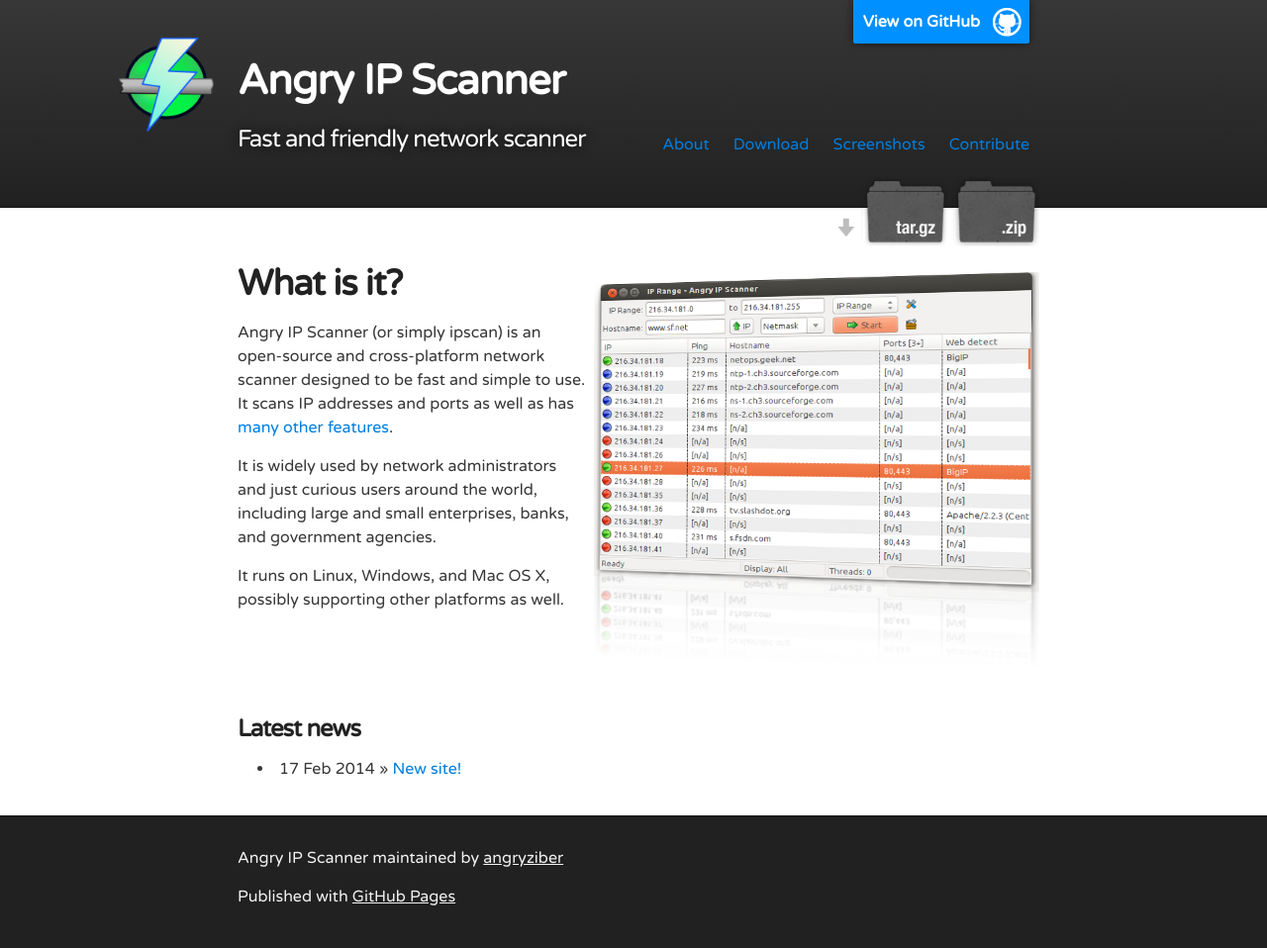
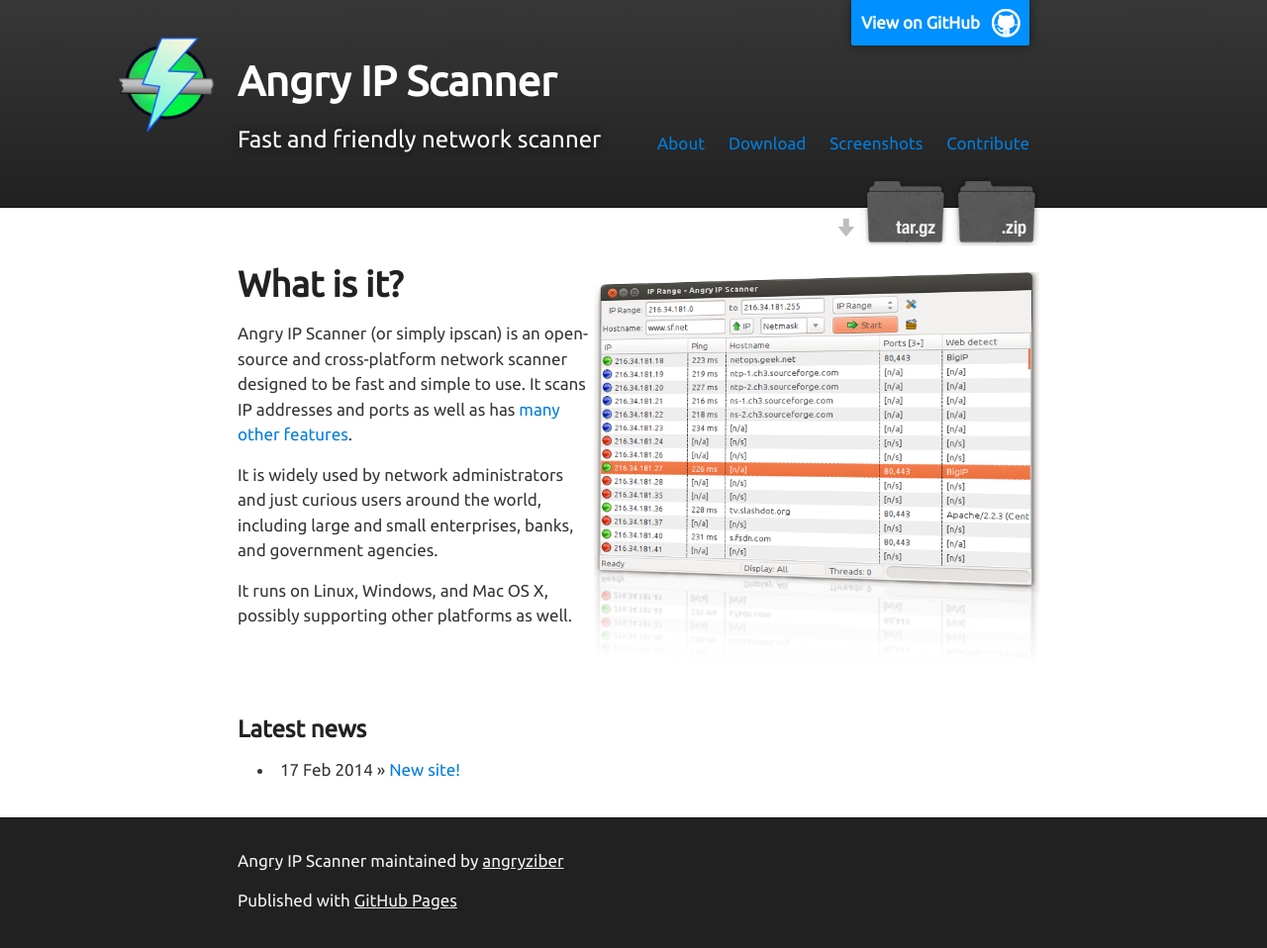
Before and after one commit to angryip/ipscan, a Jekyll site: the page built from index.html, in a window 1280 px wide. Shown: the whole page at 99% size. Built offline with Jekyll 4.4.1, drawn with Linux system fonts in a browser that asks for light colours.

Commit message:
change font to Ubuntu and highlight current page in the menu

```diff
--- a/_layouts/default.html
+++ b/_layouts/default.html
@@ -7,7 +7,6 @@
     <meta name="viewport" content="width=device-width">
 
     <link rel="stylesheet" href="/css/main.css">
-    <link href='http://fonts.googleapis.com/css?family=Varela+Round' rel='stylesheet' type='text/css'>
   </head>
   <body>
 
@@ -20,10 +19,10 @@
 
           <section id="menu">
             <ul>
-              <li><a href="/about/">About</a></li>
-              <li><a href="/download/">Download</a></li>
-              <li><a href="/screenshots/">Screenshots</a></li>
-              <li><a href="/contribute/">Contribute</a></li>
+              <li class="{%if page.url == '/about/index.html'%}active{%endif%}"><a href="/about/">About</a></li>
+              <li class="{%if page.url == '/download/index.html'%}active{%endif%}"><a href="/download/">Download</a></li>
+              <li class="{%if page.url == '/screenshots/index.html'%}active{%endif%}"><a href="/screenshots/">Screenshots</a></li>
+              <li class="{%if page.url == '/contribute/index.html'%}active{%endif%}"><a href="/contribute/">Contribute</a></li>
             </ul>
           </section>
 
--- a/css/main.css
+++ b/css/main.css
@@ -3,6 +3,7 @@
 by Jason Costello, @jsncostello
 *******************************************************************************/
 
+@import url(http://fonts.googleapis.com/css?family=Ubuntu:400);
 @import url(pygment_trac.css);
 
 /*******************************************************************************
@@ -52,8 +53,8 @@
   box-sizing: border-box;
   color:#373737;
   background: #212121;
-  font-size: 16px;
-  font-family: 'Varela Round', sans-serif;
+  font-size: 17px;
+  font-family: Ubuntu, sans-serif;
   line-height: 1.5;
   -webkit-font-smoothing: antialiased;
 }
@@ -62,7 +63,7 @@
   margin: 10px 0;
   font-weight: 700;
   color:#222222;
-  letter-spacing: -1px;
+/*  letter-spacing: -1px;*/
 }
 
 h1 {
@@ -397,18 +398,27 @@
 
 #menu {
   float: right;
-  margin-top: -45px;
+  margin-top: -50px;
 }
 
 #menu ul {
   list-style: none;
-  margin: 0;
+  margin: 0 -10px 0 0;
   padding: 0;
 }
 
 #menu ul li {
   display: inline-block;
-  margin-left: 20px;
+  padding: 3px 10px;
+}
+
+#menu ul li.active {
+  background: rgba(255,255,255,0.3);
+  border-radius: 3px;
+}
+
+#menu ul li.active a {
+  color: white;
 }
 
 #footer_wrap {
```
